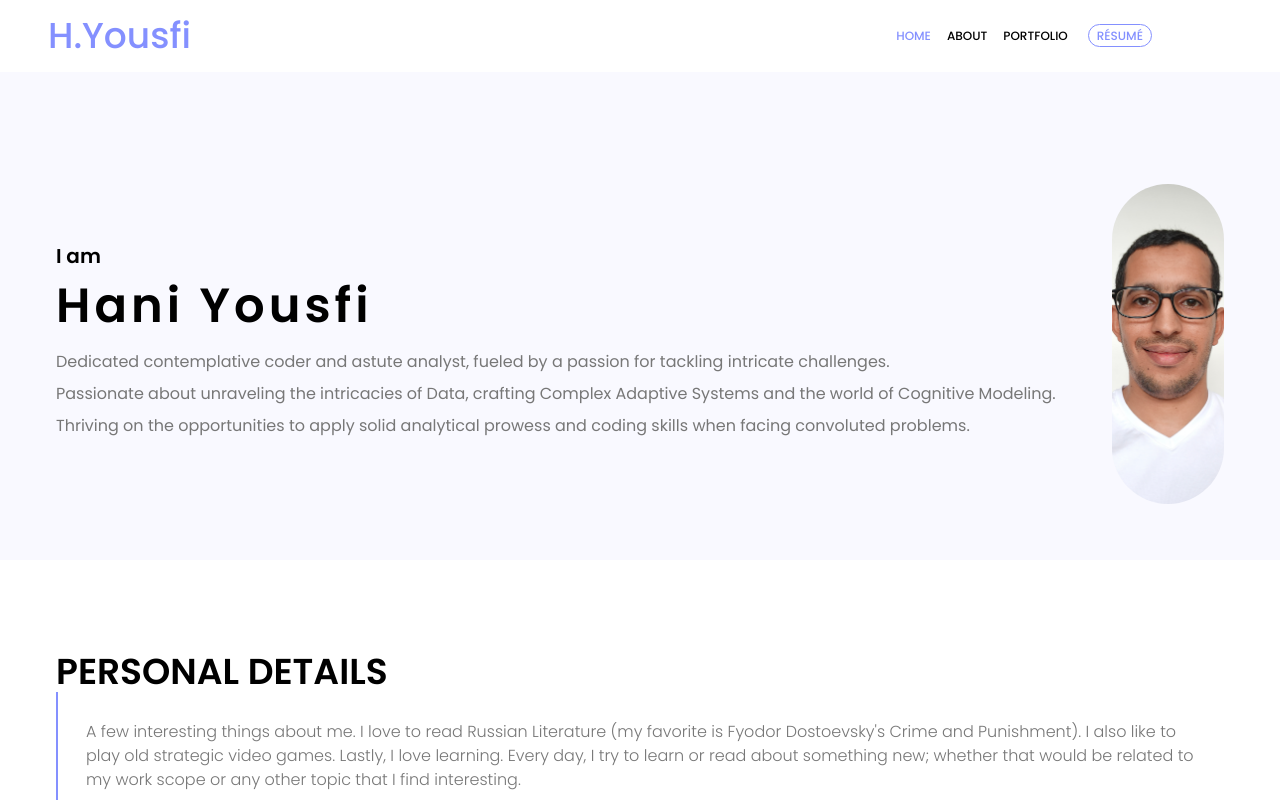
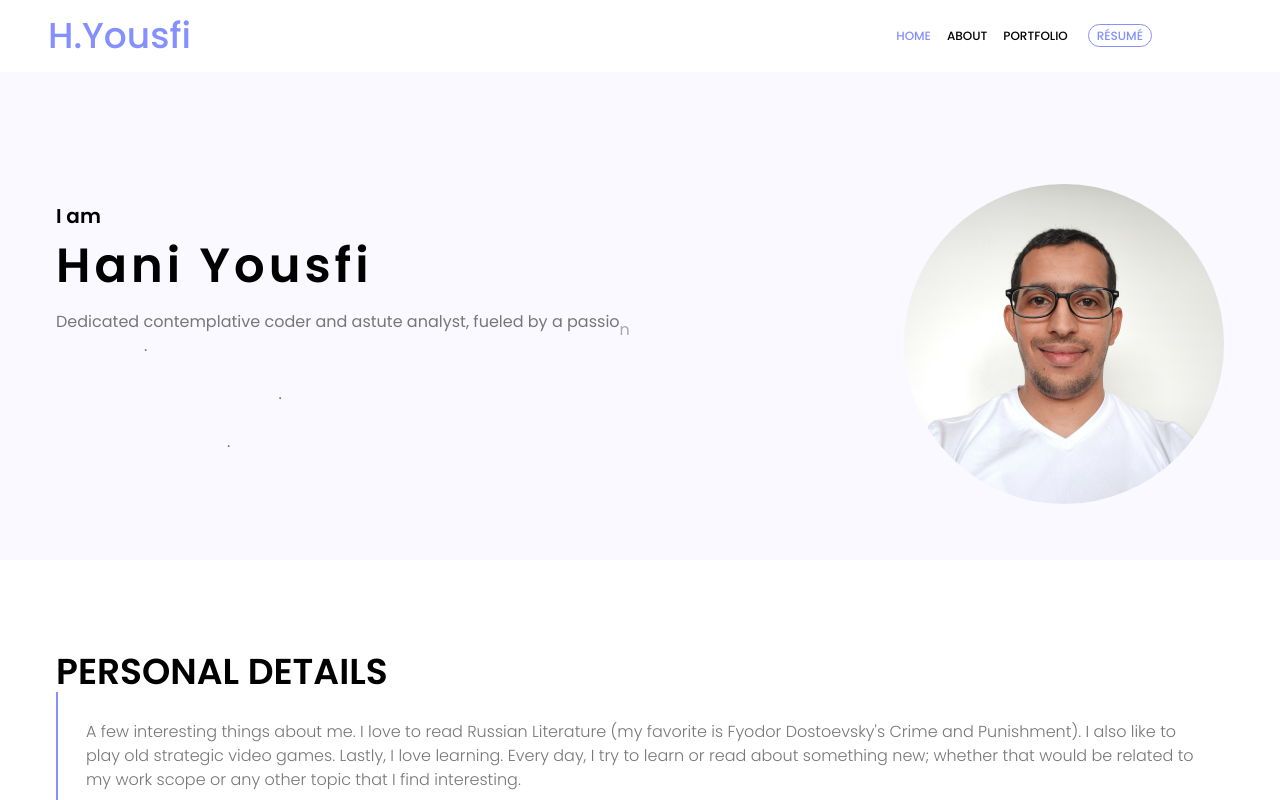
Before and after one commit to maky-hnou/portfolio-front, a Next.js app: page / in a window 1280 px wide. Shown: the top 800 px of the page. Built offline with nearby package versions, Linux system fonts and the light colour scheme.

Commit message:
switch animation to typewriter

```diff
--- /dev/null
+++ b/src/components/TypeWriterAnimation.js
@@ -0,0 +1,91 @@
+import { motion, useInView, useAnimation } from "framer-motion";
+import { useEffect, useRef } from "react";
+
+const defaultAnimations = {
+  hidden: {
+    opacity: 0,
+    y: 20,
+  },
+  visible: {
+    opacity: 1,
+    y: 0,
+    transition: {
+      duration: 0.1,
+    },
+  },
+};
+
+export default function TypeWriterAnimatedText({
+  text,
+  className,
+  once = true,
+  repeatDelay = 0,
+}) {
+  const controls = useAnimation();
+  const sentences = text.split("."); // Split text into sentences after every dot
+  const ref = useRef(null);
+  const isInView = useInView(ref, { threshold: 0.5, triggerOnce: once });
+
+  useEffect(() => {
+    let timeout;
+    const show = () => {
+      controls.start("visible");
+      if (repeatDelay) {
+        timeout = setTimeout(async () => {
+          await controls.start("hidden");
+          controls.start("visible");
+        }, repeatDelay);
+      }
+    };
+
+    if (isInView) {
+      show();
+    } else {
+      controls.start("hidden");
+    }
+
+    return () => clearTimeout(timeout);
+  }, [isInView]);
+
+  return (
+    <div className={className} ref={ref}>
+      <span className="sr-only">{sentences.join(". ")}</span>
+      <motion.span
+        initial="hidden"
+        animate={controls}
+        variants={{
+          visible: { transition: { staggerChildren: 0.1 } },
+          hidden: {},
+        }}
+        aria-hidden
+      >
+        {sentences.map((sentence, index) => (
+          <span className="block" key={`sentence-${index}`}>
+            {sentence
+              .trim()
+              .split(" ")
+              .map((word, wordIndex, array) => (
+                <span className="inline-block" key={`${word}-${wordIndex}`}>
+                  {word.split("").map((char, charIndex) => (
+                    <motion.span
+                      key={`${char}-${charIndex}`}
+                      className="inline-block"
+                      variants={defaultAnimations}
+                    >
+                      {char}
+                    </motion.span>
+                  ))}
+                  <span className="inline-block">
+                    {wordIndex !== array.length - 1 ? "\u00A0" : ""}
+                  </span>
+                </span>
+              ))}
+            {index !== sentences.length - 1 && <span>.</span>}{" "}
+            {/* Add dot at the end of every sentence except the last one */}
+            <br /> {/* Add new line after every sentence */}
+          </span>
+        ))}
+      </motion.span>
+    </div>
+  );
+}
--- a/src/pages/index.js
+++ b/src/pages/index.js
@@ -5,6 +5,7 @@ import AnimatedText from "../components/AnimatedText";
 import AnimatedCharacters from "../components/AnimatedCharacters";
 import TextSplitter from "../components/TextSplitter";
 import Link from "next/link";
+import TypeWriterAnimatedText from "../components/TypeWriterAnimation";
 import {
   DEIcon,
   SEIcon,
@@ -19,13 +20,9 @@ import SkillSet from "../components/SkillSet";
 import ScreenDimensions from "../components/ScreenDimensions";
 
 export default function Home() {
-  const { width, height } = ScreenDimensions();
-  const textAreaWidth = width - 300;
-  console.log(textAreaWidth);
   const sampleText = `Dedicated contemplative coder and astute analyst, fueled by a passion for tackling intricate challenges.
     Passionate about unraveling the intricacies of Data, crafting Complex Adaptive Systems and the world of Cognitive Modeling.
     Thriving on the opportunities to apply solid analytical prowess and coding skills when facing convoluted problems.`;
-  const lines = TextSplitter({ text: sampleText, maxWidth: textAreaWidth });
   const Skills = [
     "Linux",
     "Python",
@@ -57,7 +54,7 @@ export default function Home() {
     <div>
       <Head>
         <title>H. YOUSFI</title>
-        <link rel="icon" href="/favicon.ico" />
+        <Link rel="icon" href="/favicon.ico" />
       </Head>
       <main className="w-full h-auto bg-light_white text-black pt-32">
         <div className="flex p-14 items-center justify-between w-full">
@@ -67,15 +64,11 @@ export default function Home() {
               text="Hani Yousfi"
               className="flex mb-5 mt-3 text-5xl font-semibold space-x-1"
             />
-
-            {lines.map((line, index) => (
-              <AnimatedCharacters
-                key={index}
-                text={line}
-                reverse={index % 2 === 1} // Reverse every other line
-                className="text-text_color mb-2 overflow-hidden flex"
-              />
-            ))}
+            <TypeWriterAnimatedText
+              text={sampleText}
+              className="text-text_color mb-2 overflow-hidden flex"
+              once={true}
+            />
           </div>
           <div className="w-80 h-80">
             <Image
```
